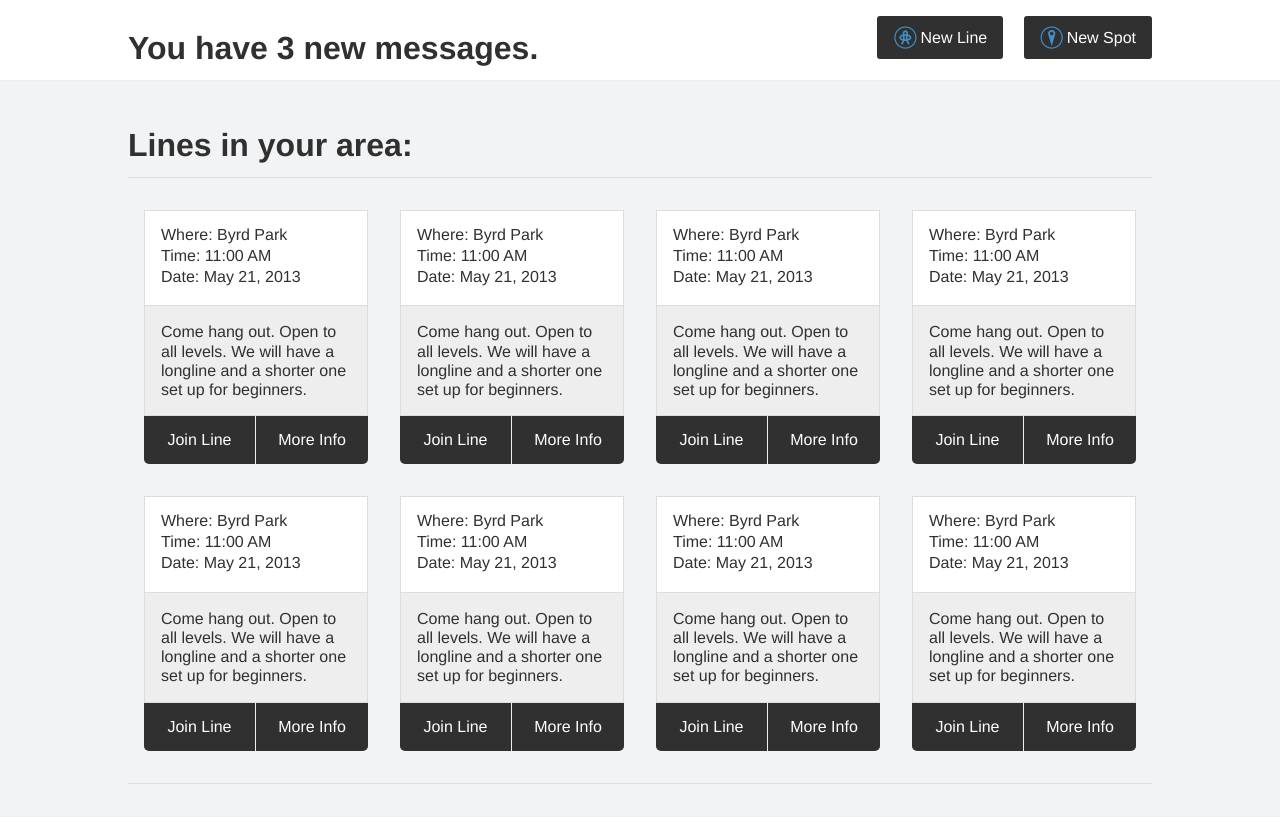
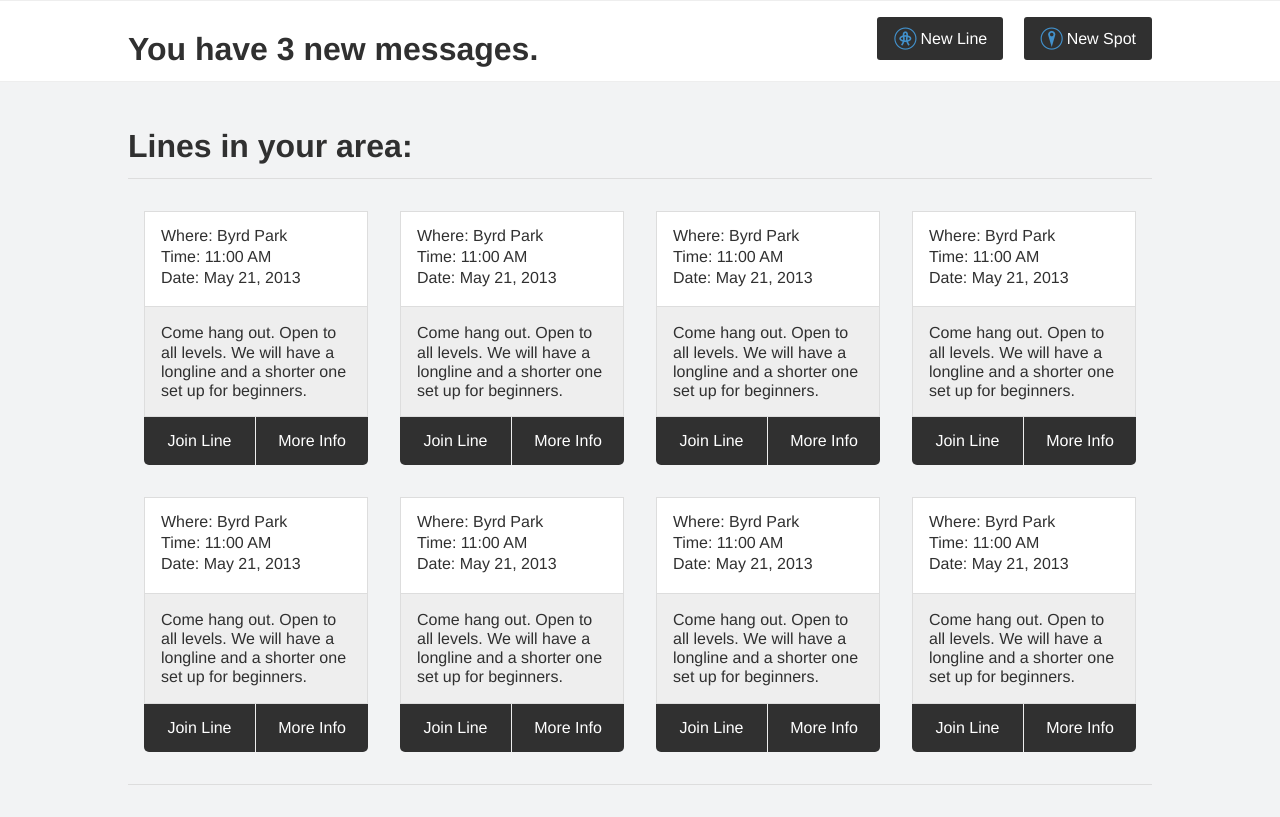
Before and after one commit to kevinzweerink/linelocker, a PHP site: page /kevin_idea/index.php in a window 1280 px wide. Shown: the part 549-1366 px from the top of the page. Run offline with PHP 8.4, Linux system fonts and the light colour scheme; some libraries are stand-ins or nearby versions.

Commit message:
lil change

```diff
--- a/kevin_idea/style.css
+++ b/kevin_idea/style.css
@@ -293,6 +293,7 @@
 	background-color: #fff;
 	padding-top: 1em;
 	margin-top: 60em;
+	border-top: 1px solid #eee;
 }
 
 .message_center h2 {
```
